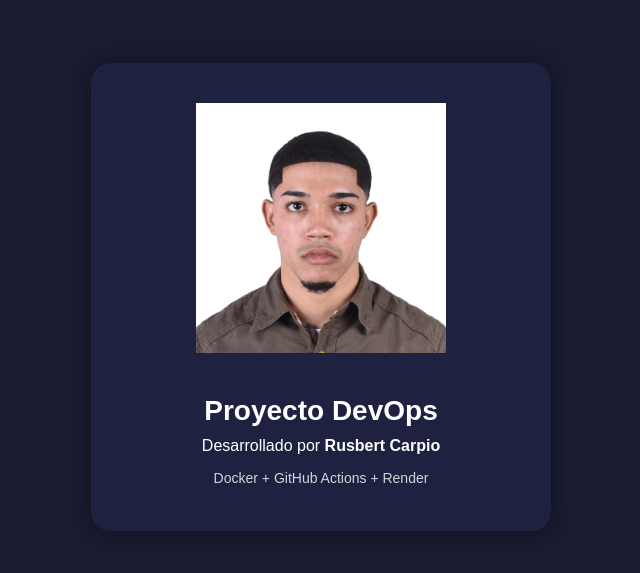
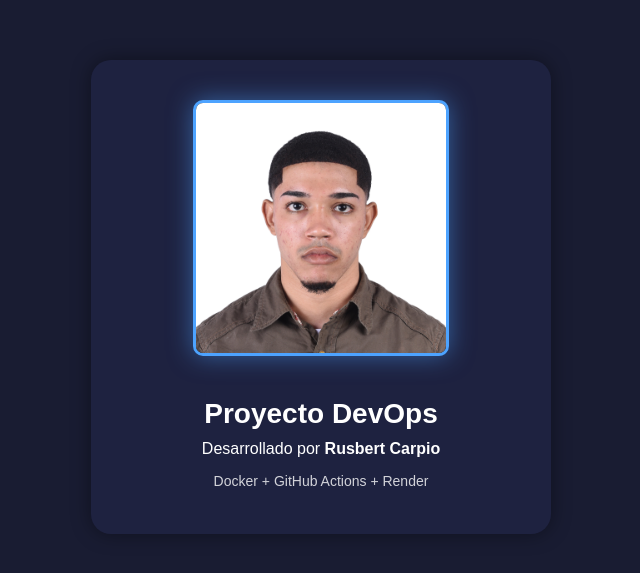
Before and after one commit to Rusbert-Carpio/devops-pipeline, a website: page public/index.html in a window 1280 px wide. Shown: the part 103-676 px from the top of the page, without its empty margins (319-959 px from the left). Drawn offline with Linux system fonts and the light colour scheme.

Commit message:
Estilo glow azul en foto

```diff
--- a/public/styles.css
+++ b/public/styles.css
@@ -30,7 +30,11 @@ body {
 .logo {
     width: 250px;
     height: auto;
+    border-radius: 10px;
+    border: 3px solid #4da3ff;
+    box-shadow: 0 0 25px rgba(77, 163, 255, 0.5);
     margin-bottom: 20px;
+    background: #0a0d1a;
 }
 
 h1 {
```
